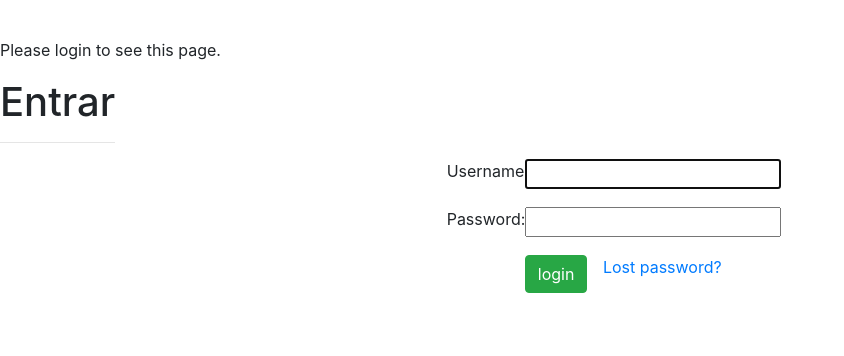
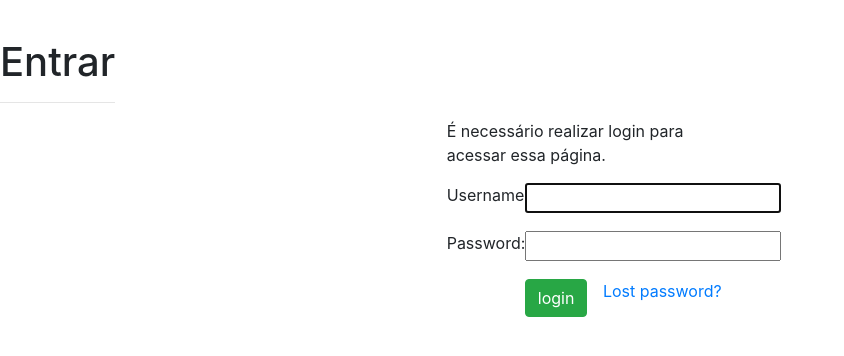
Before and after one commit to rodrigondec/bazarzero84, a Django app: page /admin/login/?next=/admin/ in a window 1280 px wide. Shown: the part 26-382 px from the top of the page, without its empty margins (0-844 px from the left). Run offline with Django 3.2, Linux system fonts and the light colour scheme; some libraries are stand-ins or nearby versions.

Commit message:
texto alterado

```diff
--- a/bazar/templates/registration/login.html
+++ b/bazar/templates/registration/login.html
@@ -1,19 +1,6 @@
 {% extends "base/normal.html" %}
 
 {% block content %}
-
-    {% if form.errors %}
-        <p>Your username and password didn't match. Please try again.</p>
-    {% endif %}
-
-    {% if next %}
-        {% if user.is_authenticated %}
-            <p>Your account doesn't have access to this page. To proceed,
-            please login with an account that has access.</p>
-        {% else %}
-            <p>Please login to see this page.</p>
-        {% endif %}
-    {% endif %}
     <div class='container-fluid'>
         <div class='row'>
             <div class='text-lg-center'>
@@ -22,6 +9,18 @@
             </div>
         </div>
         <div class='col-lg-3 offset-lg-4'>
+            {% if form.errors %}
+                <p>Usuário e senha inválidos. Tente novamente.</p>
+            {% endif %}
+
+            {% if next %}
+                {% if user.is_authenticated %}
+                    <p>Your account doesn't have access to this page. To proceed,
+                    please login with an account that has access.</p>
+                {% else %}
+                    <p>É necessário realizar login para acessar essa página.</p>
+                {% endif %}
+            {% endif %}
             <form method="post" action="{% url 'login' %}">
                 {% csrf_token %}
                 <div class='form-group row'>
```
